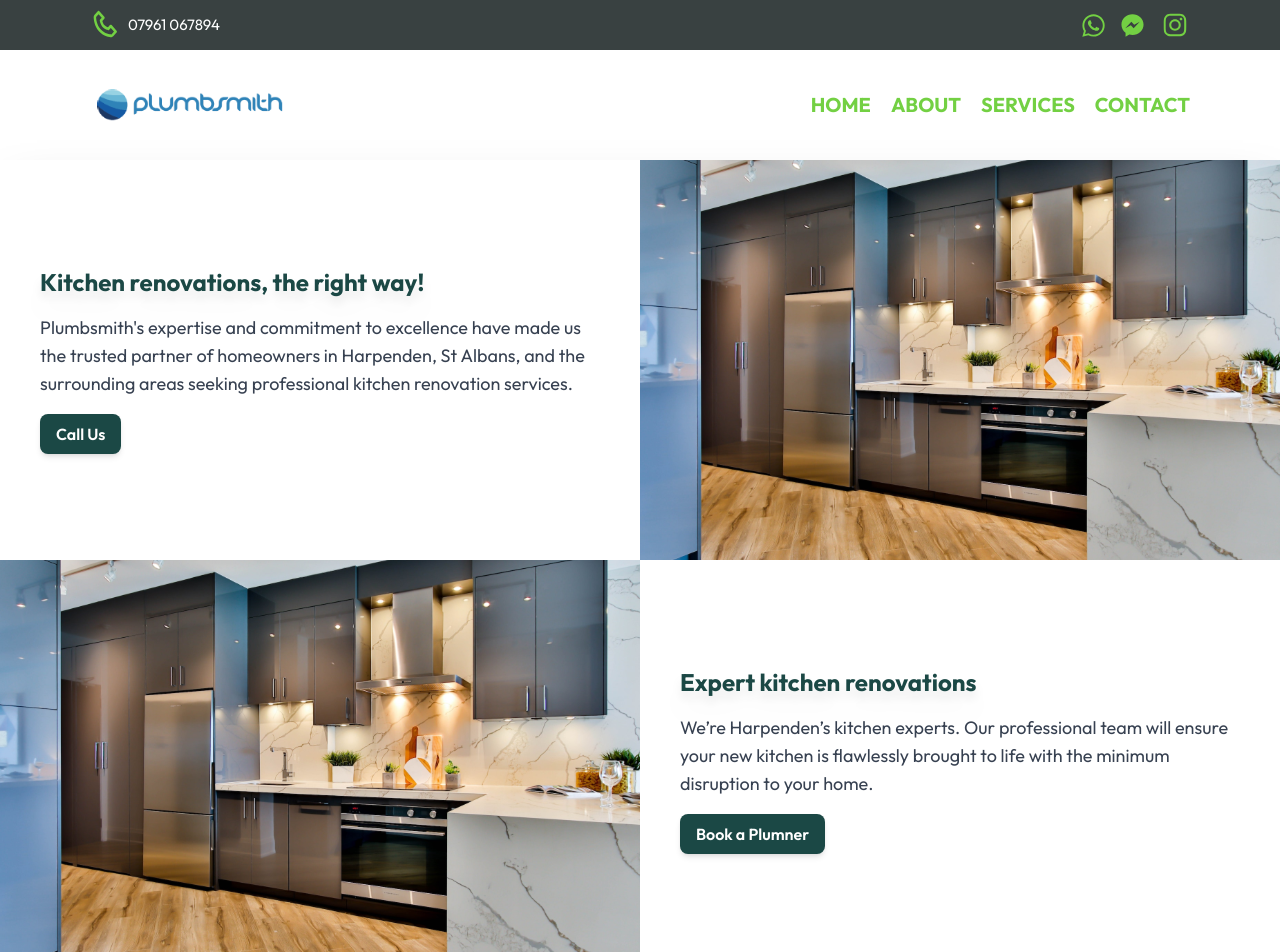
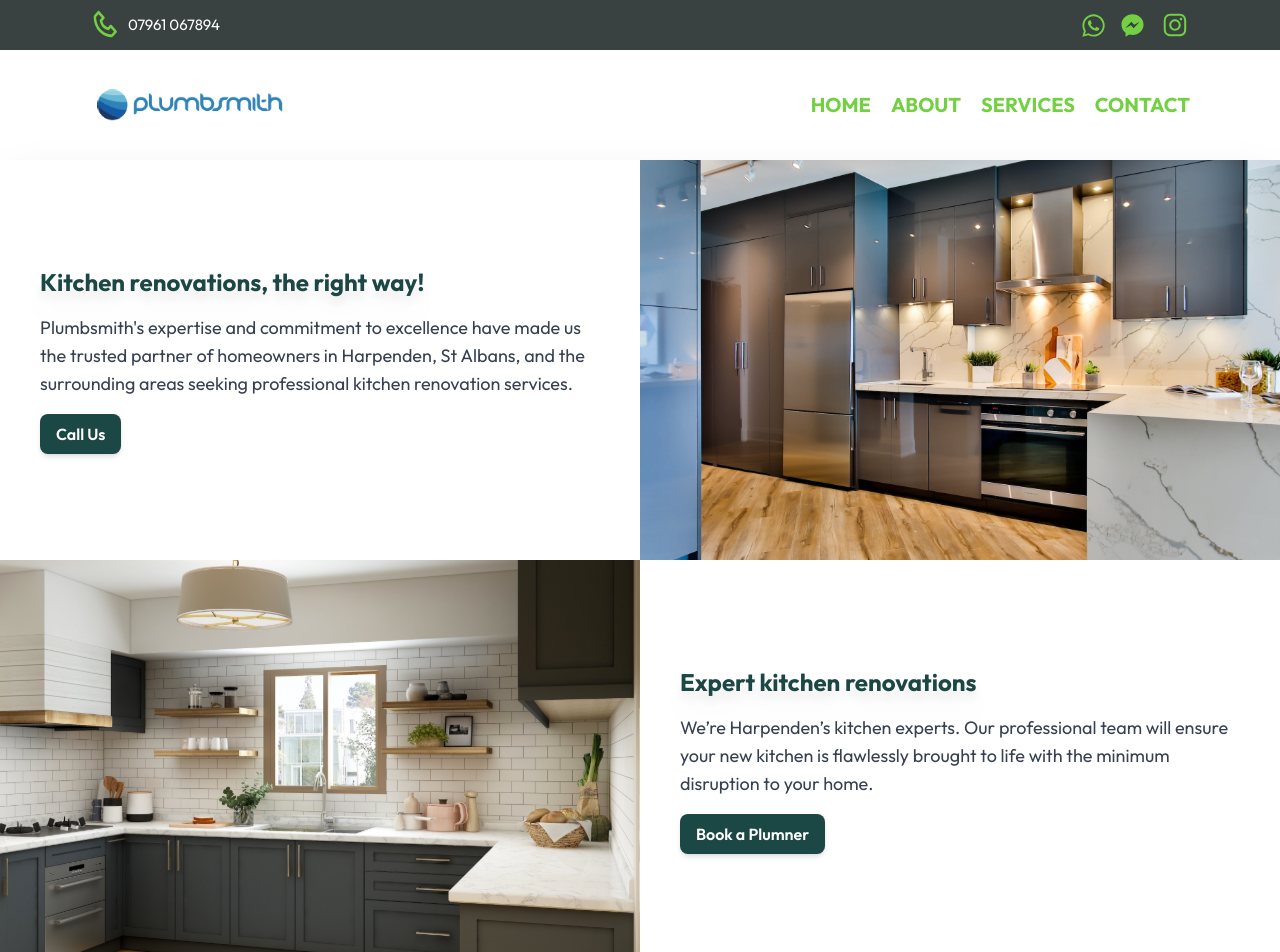
Before and after one commit to ahmedashfaq850/Plumbing-website, a Next.js app: page /kitchens in a window 1280 px wide. Shown: the top 952 px of the page. Built offline with nearby package versions, Linux system fonts and the light colour scheme.

Commit message:
update the kitchen service page

```diff
--- a/app/kitchens/page.js
+++ b/app/kitchens/page.js
@@ -43,7 +43,7 @@ const page = () => {
         will ensure your new kitchen is flawlessly brought to life
         with the minimum disruption to your home."
         buttonText="Book a Plumner"
-        imageDes="/images/kitchens/Banner1.svg"
+        imageDes="/images/kitchens/Banner2.svg"
         order="order-2"
         marginBottom="20"
         textTitleClass="text-[#1B4845]"
```
